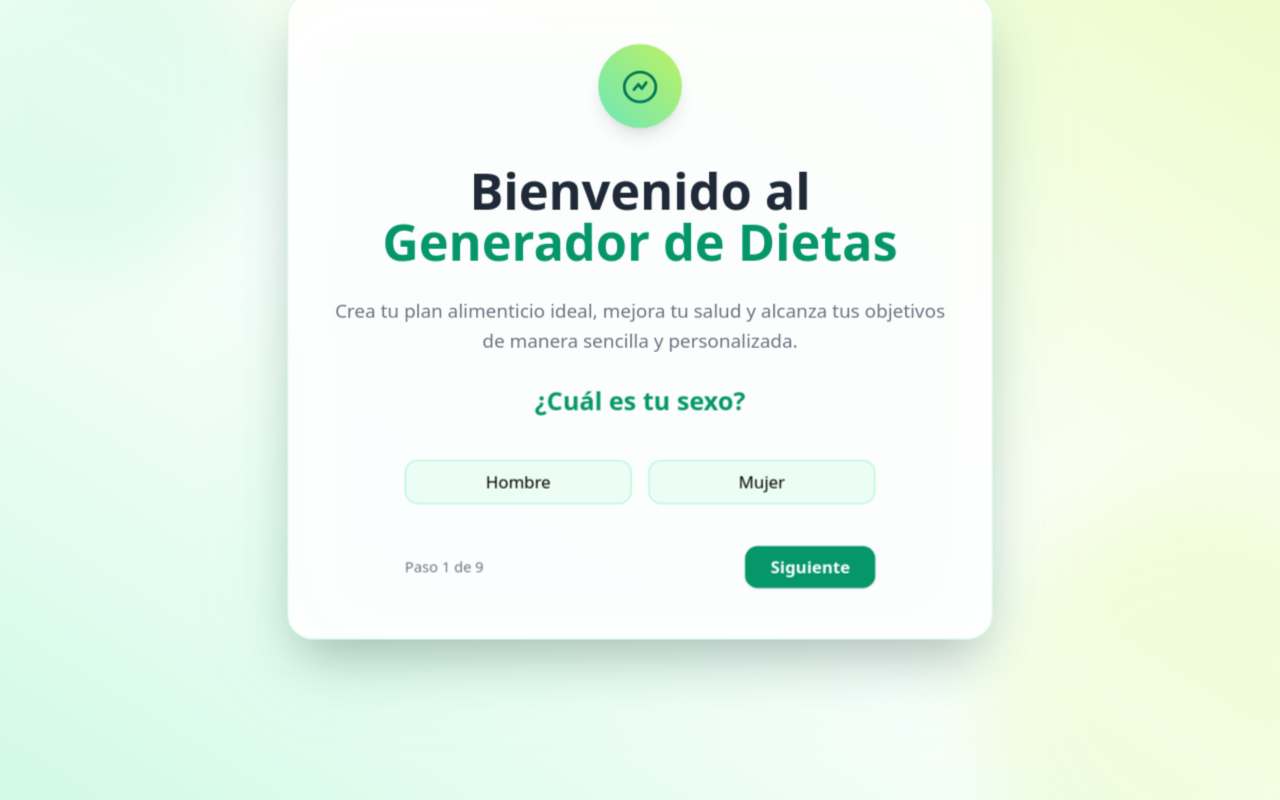
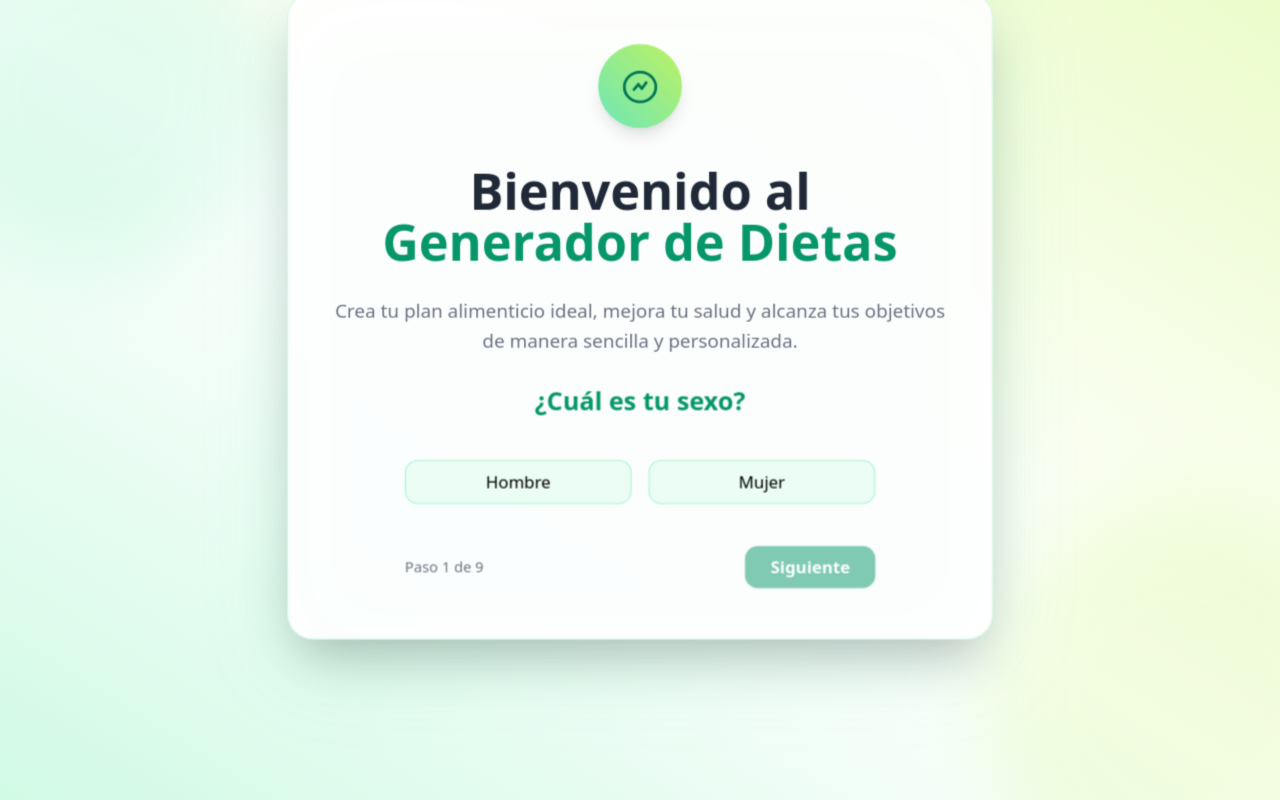
Before and after one commit to endrokos/frigde-ai-v2, a Next.js app in the folder front/: page / in a window 1280 px wide. Both pictures are taken after a click on the button "Crear una dieta". Built offline with nearby package versions, Linux system fonts and the light colour scheme.

Commit message:
added back-step

```diff
--- a/front/components/UserMetricsWizard.js
+++ b/front/components/UserMetricsWizard.js
@@ -191,7 +191,7 @@ export default function UserMetricsWizard({ onComplete }) {
             <button
               key={value}
               type="button"
-              onClick={() => setObjetivo(value)}
+              onClick={() => setMetrics({ ...metrics, objetivo: value })}
               className={`flex flex-col items-center px-3 py-2 rounded-xl border transition select-none
                 ${objetivo === value ? "bg-emerald-500 text-white border-emerald-500" : "bg-emerald-50 border-emerald-200 text-emerald-600"}`}
             >
@@ -201,7 +201,7 @@ export default function UserMetricsWizard({ onComplete }) {
           ))}
           <button
             type="button"
-            onClick={() => setObjetivo("Otro")}
+            onClick={() => setMetrics({ ...metrics, objetivo: value })}
             className={`flex flex-col items-center px-3 py-2 rounded-xl border transition select-none col-span-2
               ${objetivo === "Otro" ? "bg-emerald-500 text-white border-emerald-500" : "bg-emerald-50 border-emerald-200 text-emerald-600"}`}
           >
@@ -215,8 +215,8 @@ export default function UserMetricsWizard({ onComplete }) {
             type="text"
             className="mt-3 w-full px-4 py-3 rounded-lg border border-emerald-200 focus:ring-2 focus:ring-emerald-400 outline-none transition"
             placeholder="Escribe tu objetivo"
-            value={objetivoOtro}
-            onChange={e => setObjetivoOtro(e.target.value)}
+            value={metrics.otroObjetivo || ""}
+            onChange={e => setMetrics({ ...metrics, otroObjetivo: e.target.value })}
           />
         ) : null,
     },
@@ -263,6 +263,15 @@ export default function UserMetricsWizard({ onComplete }) {
 
   const pregunta = preguntas[step];
 
+
+  const noValidar = ["peso_kg", "edad", "altura_cm", "alergias", "dieta", "nogusta"];
+  const isStepValid = noValidar.includes(pregunta.key) || Boolean(metrics[pregunta.key]);
+
+  const prev = () => {
+    if (step > 0) setStep(step - 1);
+};
+
+
   return (
     <div className="w-full max-w-md flex flex-col items-center gap-6 animate-fade-in">
       <h2 className="text-2xl font-bold text-emerald-600 text-center">
@@ -275,7 +284,9 @@ export default function UserMetricsWizard({ onComplete }) {
         <button
           type="button"
           onClick={next}
-          className="bg-emerald-600 text-white font-semibold px-6 py-2 rounded-xl shadow hover:bg-emerald-700 active:scale-95 transition"
+          disabled={!isStepValid}  // <-- aquí lo añades
+          className={`bg-emerald-600 text-white font-semibold px-6 py-2 rounded-xl shadow hover:bg-emerald-700 active:scale-95 transition
+            ${!isStepValid ? "opacity-50 cursor-not-allowed" : ""}`}  // <-- así se ve deshabilitado
         >
           {step >= preguntas.length - 1 ? "Continuar" : "Siguiente"}
         </button>
```
